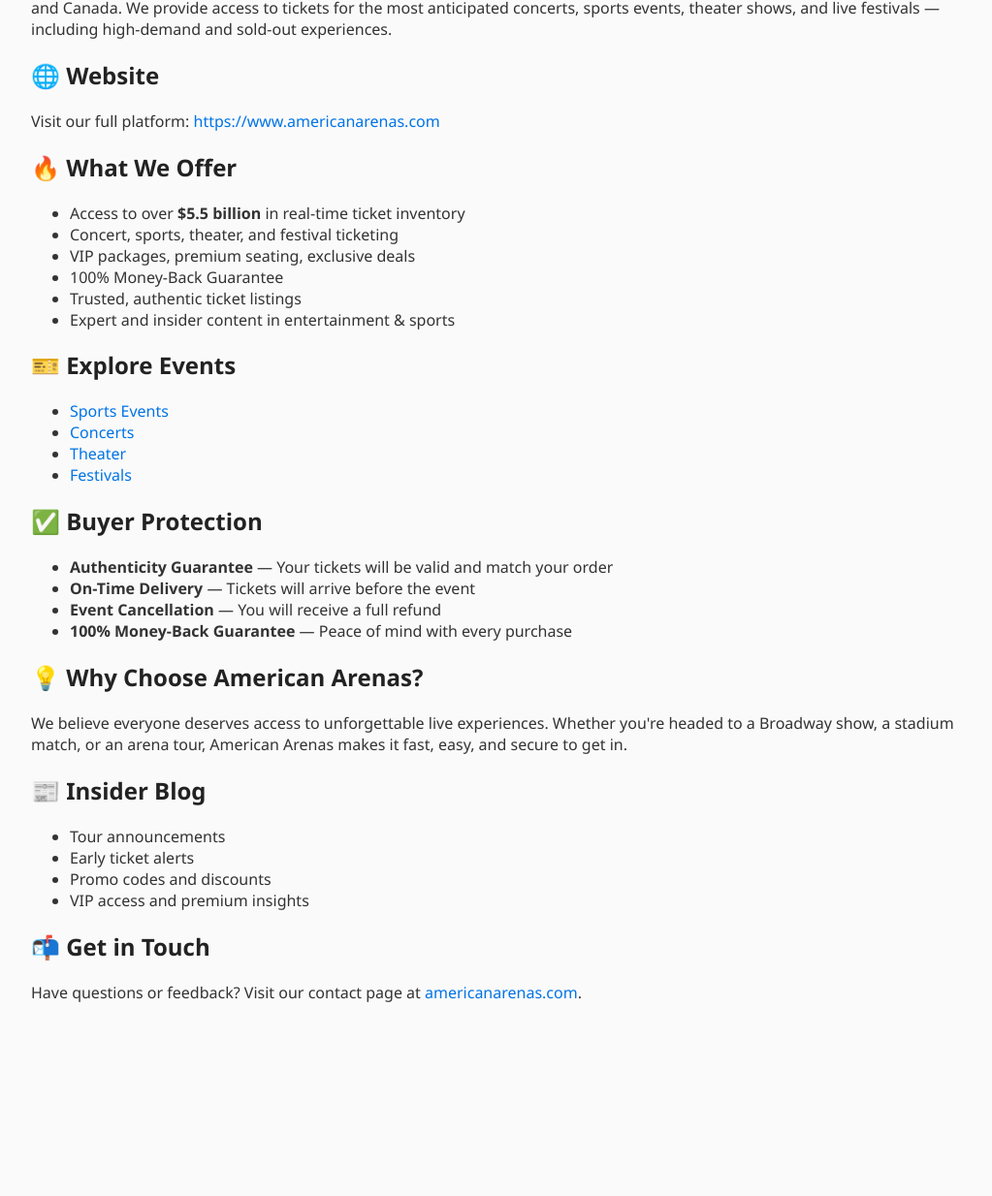
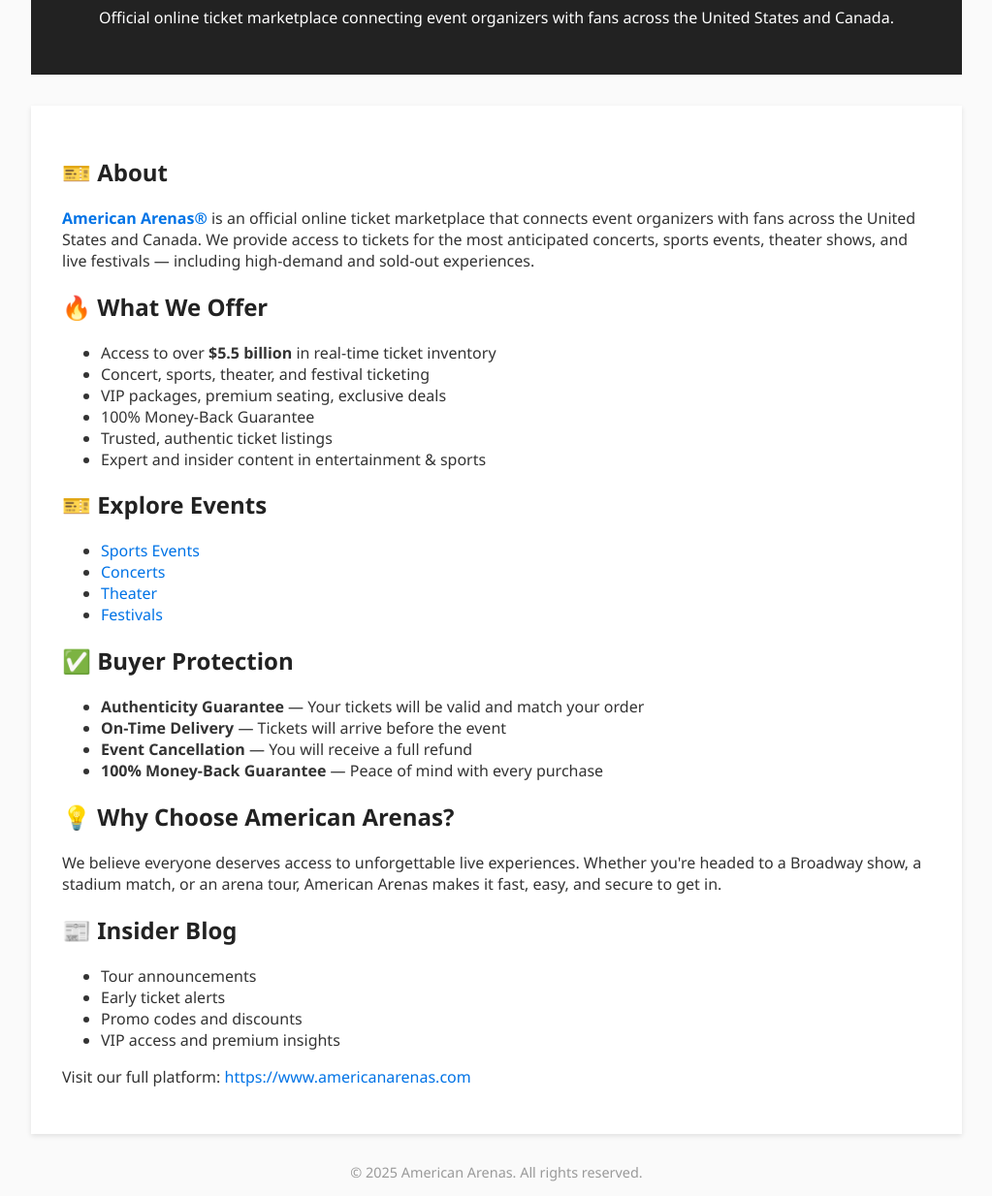
Before and after one commit to AmericanArenas/AmericanArenas, a plain HTML site: page docs/index.html in a window 1280 px wide. Shown: the part 831-2065 px from the top of the page at 97% size, without its empty margins (128-1151 px from the left). Before the commit the page ends 1882 px from the top, so only its background shows below. Drawn offline with Linux system fonts and the light colour scheme.

Commit message:
To standard layout

```diff
--- a/docs/index.html
+++ b/docs/index.html
@@ -2,8 +2,8 @@
 <html lang="en">
 	<head>
 		<meta charset="UTF-8" />
+		<meta name="viewport" content="width=device-width, initial-scale=1.0" />
 		<title>American Arenas</title>
-		<meta name="viewport" content="width=device-width, initial-scale=1.0" />
 		<style>
 			body {
 				font-family: "Segoe UI", sans-serif;
@@ -23,7 +23,7 @@
 			}
 			main {
 				max-width: 900px;
-				margin: 2em auto;
+				margin: 2em auto 1em;
 				padding: 2em;
 				background: white;
 				box-shadow: 0 2px 5px rgba(0, 0, 0, 0.1);
@@ -63,7 +63,15 @@
 		<div class="logo">
 			<img src="images/american-arenas.png" alt="American Arenas Logo" />
 		</div>
+		<header>
 			<h1>🎟️ American Arenas</h1>
+			<p>
+				Official online ticket marketplace connecting event organizers
+				with fans across the United States and Canada.
+			</p>
+		</header>
+		<main>
+			<h2>🎫 About</h2>
 			<p>
 				<strong
 					><a href="https://www.americanarenas.com" target="_blank"
@@ -71,23 +79,12 @@
 					></strong
 				>
 				is an official online ticket marketplace that connects event
-			organizers with fans across the United States and Canada. We provide
-			access to tickets for the most anticipated concerts, sports events,
-			theater shows, and live festivals — including high-demand and
-			sold-out experiences.
+				organizers with fans across the United States and Canada. We
+				provide access to tickets for the most anticipated concerts,
+				sports events, theater shows, and live festivals — including
+				high-demand and sold-out experiences.
 			</p>
 
-		<div class="section">
-			<h2>🌐 Website</h2>
-			<p>
-				Visit our full platform:
-				<a href="https://www.americanarenas.com" target="_blank"
-					>https://www.americanarenas.com</a
-				>
-			</p>
-		</div>
-
-		<div class="section">
 			<h2>🔥 What We Offer</h2>
 			<ul>
 				<li>
@@ -100,9 +97,7 @@
 				<li>Trusted, authentic ticket listings</li>
 				<li>Expert and insider content in entertainment & sports</li>
 			</ul>
-		</div>
 
-		<div class="section">
 			<h2>🎫 Explore Events</h2>
 			<ul>
 				<li>
@@ -134,9 +129,7 @@
 					>
 				</li>
 			</ul>
-		</div>
 
-		<div class="section">
 			<h2>✅ Buyer Protection</h2>
 			<ul>
 				<li>
@@ -156,9 +149,7 @@
 					with every purchase
 				</li>
 			</ul>
-		</div>
 
-		<div class="section">
 			<h2>💡 Why Choose American Arenas?</h2>
 			<p>
 				We believe everyone deserves access to unforgettable live
@@ -166,9 +157,7 @@
 				match, or an arena tour, American Arenas makes it fast, easy,
 				and secure to get in.
 			</p>
-		</div>
 
-		<div class="section">
 			<h2>📰 Insider Blog</h2>
 			<ul>
 				<li>Tour announcements</li>
@@ -176,16 +165,14 @@
 				<li>Promo codes and discounts</li>
 				<li>VIP access and premium insights</li>
 			</ul>
-		</div>
 
-		<div class="section">
-			<h2>📬 Get in Touch</h2>
 			<p>
-				Have questions or feedback? Visit our contact page at
+				Visit our full platform:
 				<a href="https://www.americanarenas.com" target="_blank"
-					>americanarenas.com</a
-				>.
+					>https://www.americanarenas.com</a
+				>
 			</p>
-		</div>
+		</main>
+		<footer>&copy; 2025 American Arenas. All rights reserved.</footer>
 	</body>
 </html>
```
Lines whose indentation alone changed are shown as unchanged.
